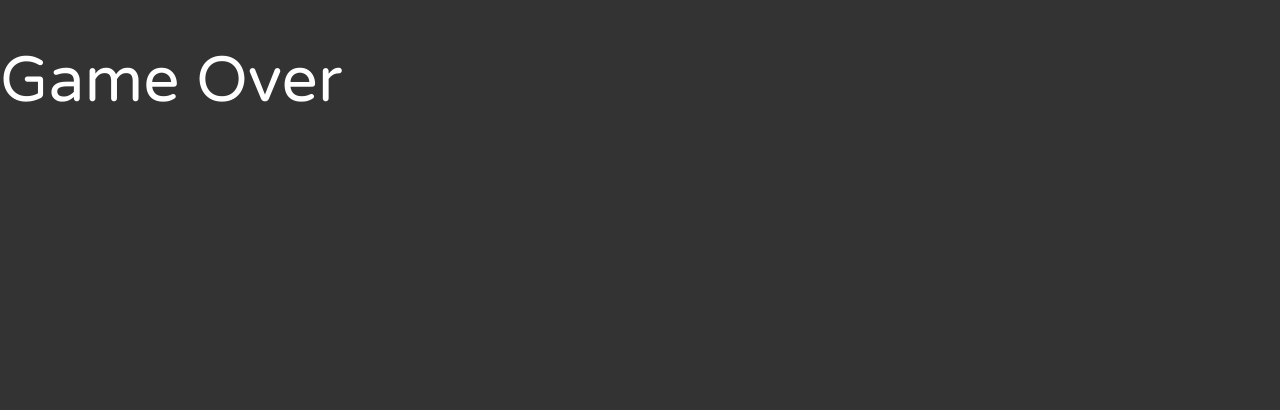
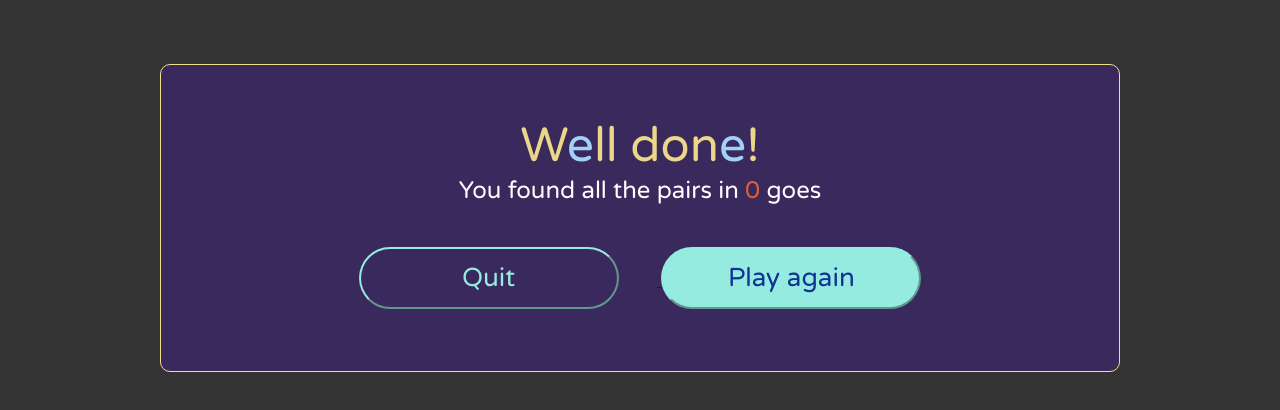
Before and after one commit to Timsig/pairs-app, a React app: page /gameover in a window 1280 px wide. Built offline with nearby package versions, Linux system fonts and the light colour scheme.

Commit message:
Simplified version; working without leaderboard or transitions.

```diff
--- a/src/components/App.js
+++ b/src/components/App.js
@@ -50,11 +50,12 @@ addLeader(newName) {
 
 //Helper function to return index at which new leader should be added
 leaderPosition(newLeader) {
-  for (var i = 0; i < this.state.leaders.length; i += 1) {
-    if (newLeader.goes < this.state.leaders[i].goes){
-      return i;
+  let position = 0;
+  this.state.leaders.forEach(function(item, index) {
+    if (item.goes > newLeader.goes) {
+      return index;
     }
-  }
+  });
 }
 
 render() {
--- a/src/components/Gameover.js
+++ b/src/components/Gameover.js
@@ -1,4 +1,6 @@
 import React from 'react';
+import '../css/modal.css';
+import Button from './Button';
 
 class Gameover extends React.Component {
     // constructor() {
@@ -6,8 +8,14 @@ class Gameover extends React.Component {
     // }
     render() {
         return (
-            <div className="game-over-panel">
-                <h1>Game Over</h1>
+            <div className="modal welcome">
+
+                <h2>W<span className="blue">e</span>ll don<span className="blue">e</span>!</h2>
+                <p className="scoreline">You found all the pairs in <span className="rouge">{this.props.goes}</span> goes</p>
+                <div className="button-holder">
+                    <Button class="secondary" text="Quit" to="/goodbye" />
+                    <Button class="primary" text="Play again" to="/game" />
+                </div>
             </div>
         )
     }
--- a/src/components/Winner.js
+++ b/src/components/Winner.js
@@ -16,7 +16,6 @@ class Winner extends React.Component {
             warn: false
         };
     }
-
 
     handleChange(event) {
         this.setState({
--- a/src/components/board.js
+++ b/src/components/board.js
@@ -273,16 +273,19 @@ class Board extends React.Component {
     //Passes goes taken up to App, and routes to gameover or winner
     gameOver() {
         this.props.logGameGoes(this.state.goes);
-        if(this.props.leaders.length > 4 && this.state.goes >= this.props.leaders[this.props.leaders.length - 1].goes) {
-            this.setState({
-                route: "/gameover"
-            });
-        }else{
-            this.setState({
-                route: "/winner"
-            });
-        }
-        console.log(this.state.route);
+        //Temp fix
+        this.setState({
+                 route: "/gameover"
+             });
+        // if(this.props.leaders.length > 4 && this.state.goes >= this.props.leaders[this.props.leaders.length - 1].goes) {
+        //     this.setState({
+        //         route: "/gameover"
+        //     });
+        // }else{
+        //     this.setState({
+        //         route: "/winner"
+        //     });
+        // }
     }
 
     render() {
--- a/src/css/modal.css
+++ b/src/css/modal.css
@@ -180,3 +180,10 @@ button:focus {
 .enter-winner input.hidden {
     display: none;
 }
+
+/********************Gameover styles**************/
+
+p.scoreline {
+    font-size: 24px;
+    line-height: 36px;
+}
```
